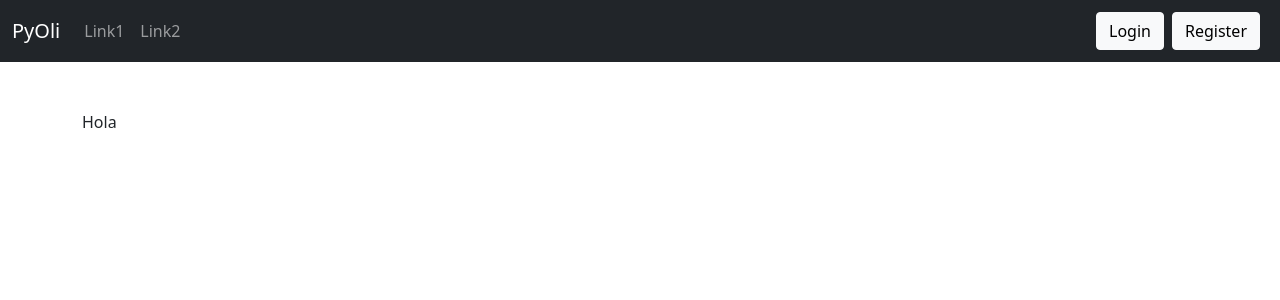
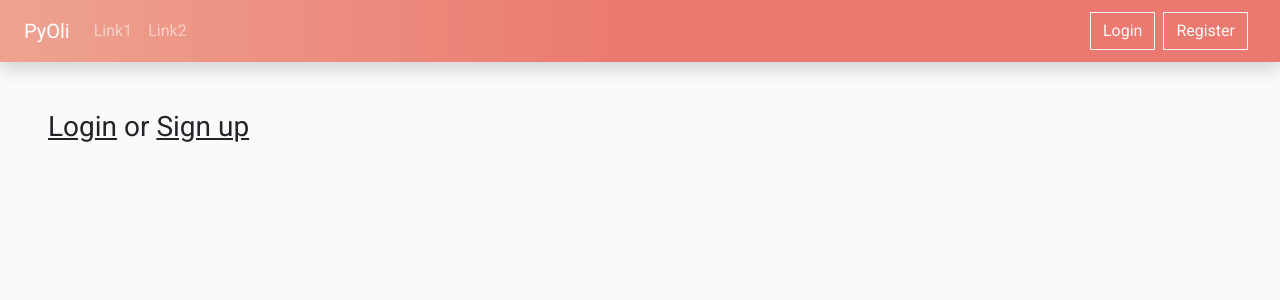
Before and after one commit to SergiGirabet/PyOli, a Django app: page / in a window 1280 px wide. Shown: the top 300 px of the page. Run offline with Django 3.2, Linux system fonts and the light colour scheme; parts of the project's set-up code (start-up, migrations or seed data) failed here and were passed over.

Commit message:
register user and template

```diff
--- a/booking_manager/templates/base.html
+++ b/booking_manager/templates/base.html
@@ -3,17 +3,22 @@
 <head>
     <meta charset="UTF-8">
     <title>PyOli</title>
+    <link rel="preconnect" href="https://fonts.gstatic.com">
+    <link href="https://fonts.googleapis.com/css2?family=Roboto&display=swap" rel="stylesheet">
+    <style>
+        body {
+            background-color: #FAFAFA !important;
+            font-family: 'Roboto', sans-serif !important;
+        }
+        .btn {
+            border-radius: 0 !important;
+        }
+    </style>
     <link href="https://cdn.jsdelivr.net/npm/bootstrap@5.0.0-beta3/dist/css/bootstrap.min.css" rel="stylesheet"
           integrity="sha384-eOJMYsd53ii+scO/bJGFsiCZc+5NDVN2yr8+0RDqr0Ql0h+rP48ckxlpbzKgwra6" crossorigin="anonymous">
-    <script src="https://cdn.jsdelivr.net/npm/@popperjs/core@2.9.1/dist/umd/popper.min.js"
-            integrity="sha384-SR1sx49pcuLnqZUnnPwx6FCym0wLsk5JZuNx2bPPENzswTNFaQU1RDvt3wT4gWFG"
-            crossorigin="anonymous"></script>
-    <script src="https://cdn.jsdelivr.net/npm/bootstrap@5.0.0-beta3/dist/js/bootstrap.min.js"
-            integrity="sha384-j0CNLUeiqtyaRmlzUHCPZ+Gy5fQu0dQ6eZ/xAww941Ai1SxSY+0EQqNXNE6DZiVc"
-            crossorigin="anonymous"></script>
 </head>
 <body>
-<nav class="navbar navbar-expand-lg navbar-dark bg-dark">
+<nav class="navbar navbar-expand-lg navbar-dark container-xxl shadow" style="background: linear-gradient(to right,  #EEA390, #EB796F, #EB796F);">
     <div class="container-fluid">
         <a class="navbar-brand" href="{% url 'home' %}">PyOli</a>
         <button class="navbar-toggler" type="button" data-bs-toggle="collapse" data-bs-target="#navbarContent"
@@ -32,24 +37,29 @@
             <ul class="navbar-nav">
                 {% if request.user.is_authenticated %}
                     <li class="nav-item pe-2 py-1">
-                        <a role="button" class="btn btn-light" href="{% url 'logout' %}">Logout</a>
+                        <a role="button" class="btn btn-outline-light" href="{% url 'logout' %}">Logout</a>
                     </li>
                 {% else %}
                     <li class="nav-item pe-2 py-1">
-                        <a role="button" class="btn btn-light" href="{% url 'login' %}">Login</a>
+                        <a role="button" class="btn btn-outline-light" href="{% url 'login' %}">Login</a>
                     </li>
                     <li class="nav-item pe-2 py-1">
-                        <a role="button" class="btn btn-light" href="{% url 'register' %}">Register</a>
+                        <a role="button" class="btn btn-outline-light" href="{% url 'register' %}">Register</a>
                     </li>
                 {% endif %}
             </ul>
         </div>
     </div>
 </nav>
-<div class="container pt-5">
+<div class="container-xxl gx-5 pt-5">
     {% block content %}
     {% endblock %}
 </div>
 </body>
-
+<script src="https://cdn.jsdelivr.net/npm/@popperjs/core@2.9.1/dist/umd/popper.min.js"
+            integrity="sha384-SR1sx49pcuLnqZUnnPwx6FCym0wLsk5JZuNx2bPPENzswTNFaQU1RDvt3wT4gWFG"
+            crossorigin="anonymous"></script>
+    <script src="https://cdn.jsdelivr.net/npm/bootstrap@5.0.0-beta3/dist/js/bootstrap.min.js"
+            integrity="sha384-j0CNLUeiqtyaRmlzUHCPZ+Gy5fQu0dQ6eZ/xAww941Ai1SxSY+0EQqNXNE6DZiVc"
+            crossorigin="anonymous"></script>
 </html>
--- a/booking_manager/templates/home.html
+++ b/booking_manager/templates/home.html
@@ -1,4 +1,10 @@
 {% extends 'base.html' %}
 {% block content %}
-    Hola
+    {% if request.user.is_authenticated %}
+        <h3>
+            Hola <i><u>{{ request.user.username }}</u></i>
+        </h3>
+        {% else %}
+        <h3><a class="text-body" href="{% url 'login' %}">Login</a> or <a class="text-body" href="{% url 'register' %}">Sign up</a></h3>
+    {% endif %}
 {% endblock %}
--- a/booking_manager/urls.py
+++ b/booking_manager/urls.py
@@ -1,4 +1,4 @@
-from django.urls import path, reverse
+from django.urls import path
 from .views import Home, Login, Register
 from django.contrib.auth.views import LogoutView
 
@@ -6,5 +6,5 @@ urlpatterns = [
     path('', Home.as_view(), name="home"),
     path('register/', Register.as_view(), name="register"),
     path('logout/', LogoutView.as_view(next_page="home"), name="logout"),
-    path('login/', Login.as_view(template_name="login.html"), name="login")
+    path('login/', Login.as_view(), name="login")
 ]
--- a/booking_manager/views.py
+++ b/booking_manager/views.py
@@ -1,10 +1,8 @@
 from django.views.generic import FormView, ListView
 from django.contrib.auth.views import LoginView
+from django.contrib.auth.forms import UserCreationForm
 from .models import Booking
-from django.urls import reverse
-
-
-# Create your views here.
+from django.urls import reverse_lazy
 
 
 class Login(LoginView):
@@ -13,11 +11,14 @@ class Login(LoginView):
     redirect_authenticated_user = True
 
     def get_success_url(self):
-        return reverse('home')
+        return reverse_lazy('home')
 
 
 class Register(FormView):
     template_name = "register.html"
+    form_class = UserCreationForm
+    redirect_authenticated_user = True
+    success_url = reverse_lazy('home')
 
 
 class Home(ListView):
```
Also changed, not shown: booking_manager/templates/register.html (+5 -6 lines).
